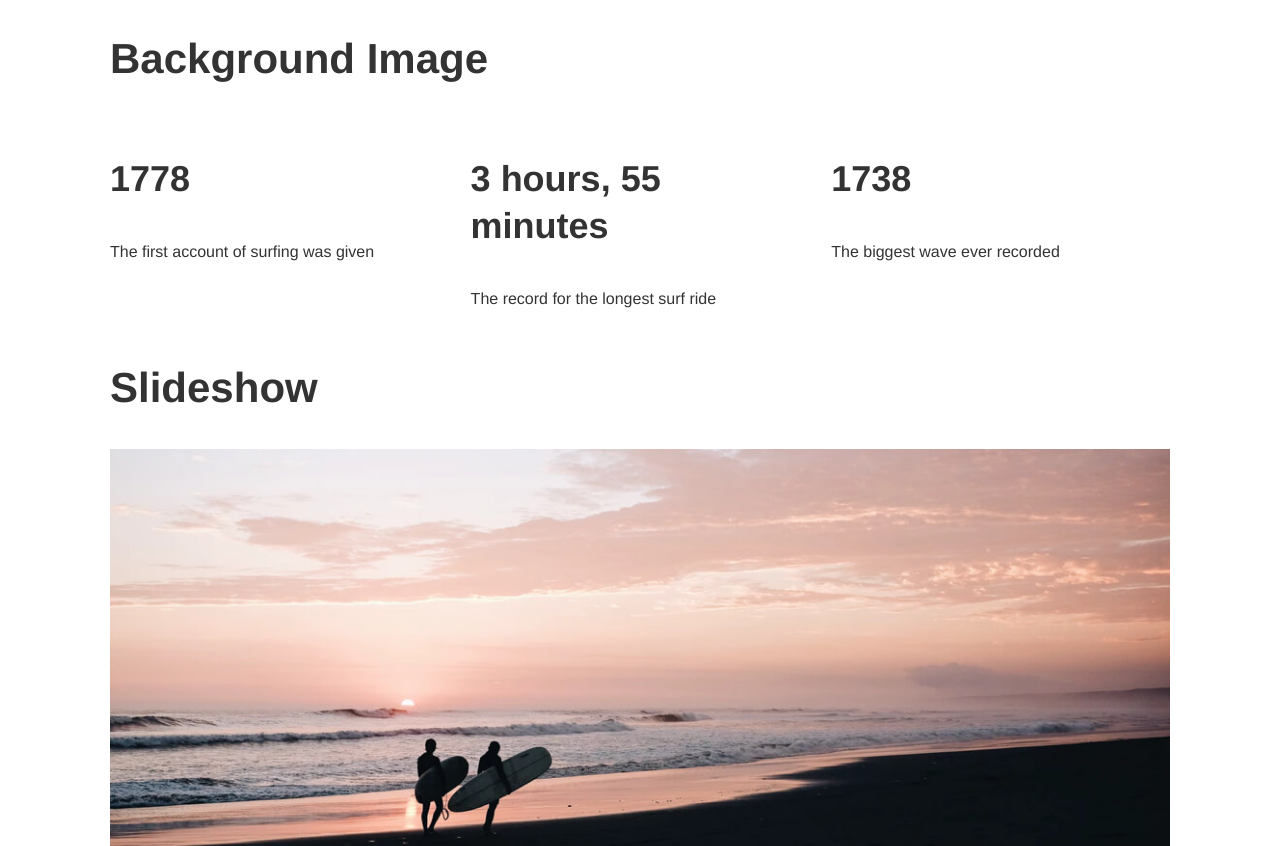
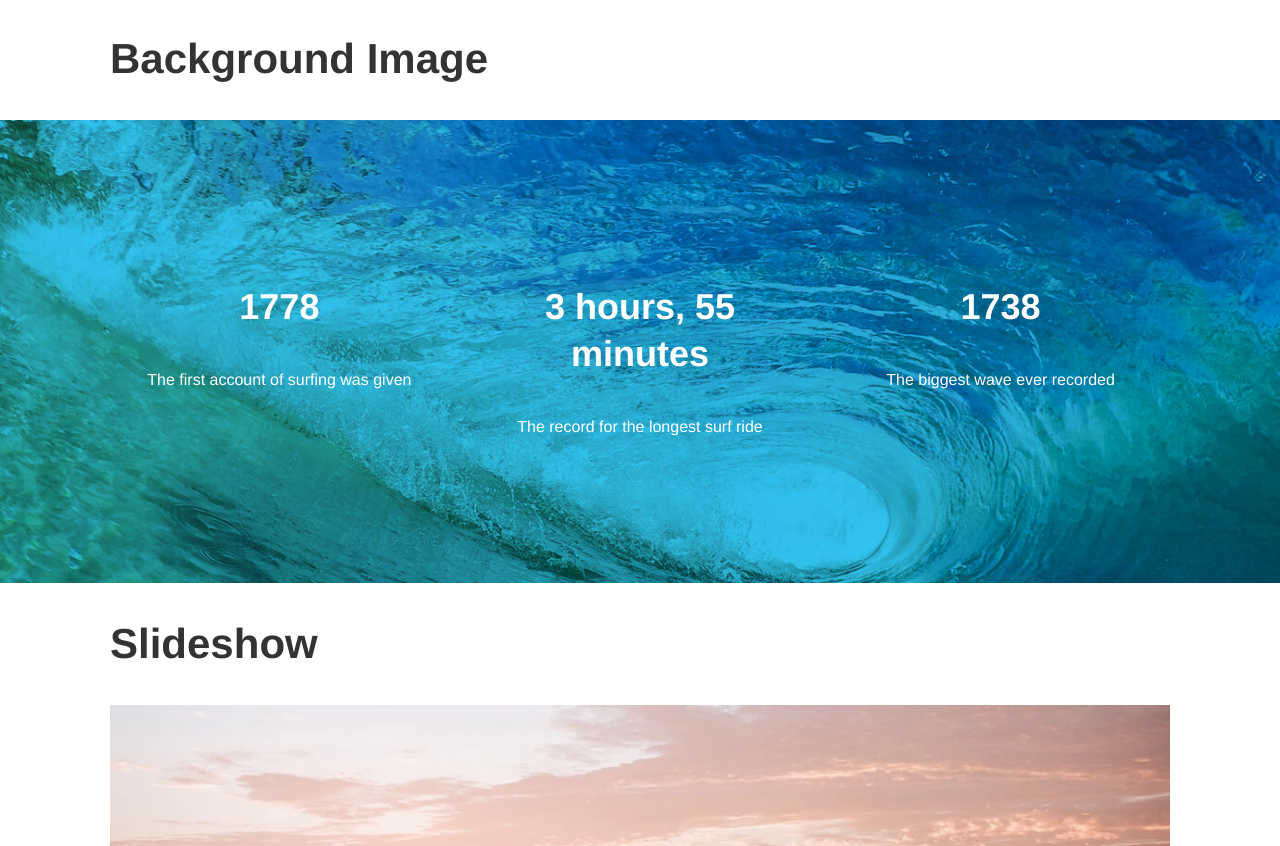
Before and after one commit to oracle-mask/style-guide-, a plain HTML site: page media.html in a window 1280 px wide. Shown: the part 1780-2626 px from the top of the page. Drawn offline with nearby package versions, Linux system fonts and the light colour scheme.

Commit message:
Add files via upload

```diff
--- a/media.html
+++ b/media.html
@@ -86,7 +86,7 @@
     <div class="container">
     <h2>Background Image</h2>
     </div>
-    <div class="stats-secton">
+    <div class="stats-section">
         <div class="container">
             <div class="row">
                 <div class="four columns">
@@ -115,6 +115,7 @@
         <div>
             <img src="images/slideshow-02.jpg">
             <p>"If in doubt, paddle out." ~ Nat Young</p>
+        </div>
         <div>
             <img src="images/slideshow-03.jpg">
             <p>"If you're having a bad day, catch a wave." ~ Frosty Hesson</p>
@@ -157,7 +158,7 @@
 	<!-- End Document
   –––––––––––––––––––––––––––––––––––––––––––––––––– -->
 
-<script type="text/javascript" scr="https://code.jquery.com/jquery-1.11.0.min.js"></script>
+<script type="text/javascript" src="https://code.jquery.com/jquery-1.11.0.min.js"></script>
     <script type="text/javascript" src="slick/slick.min.js"></script>
 <script src="./script.js"></script>
 
```
